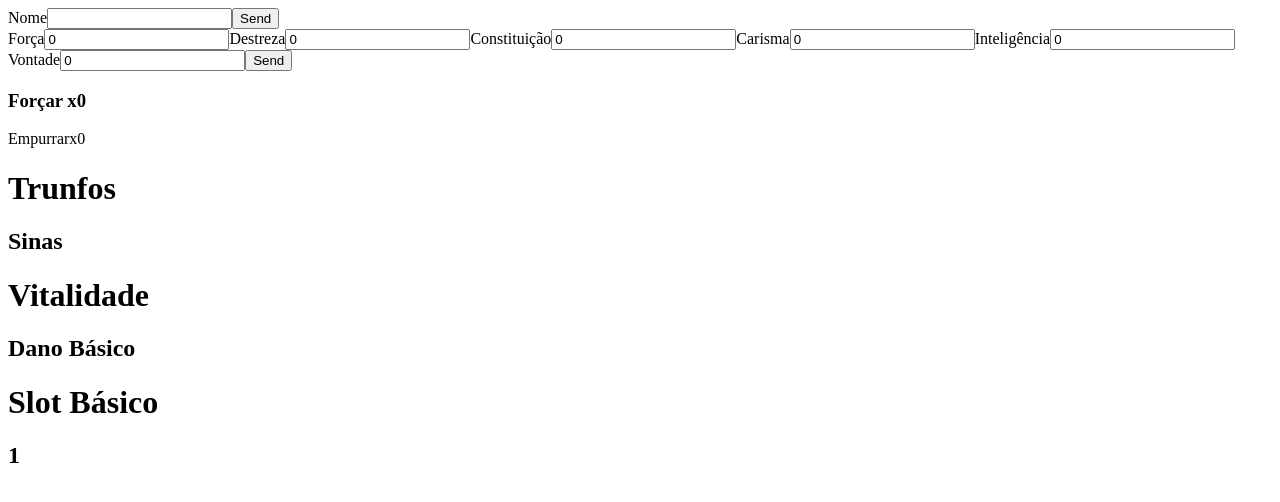
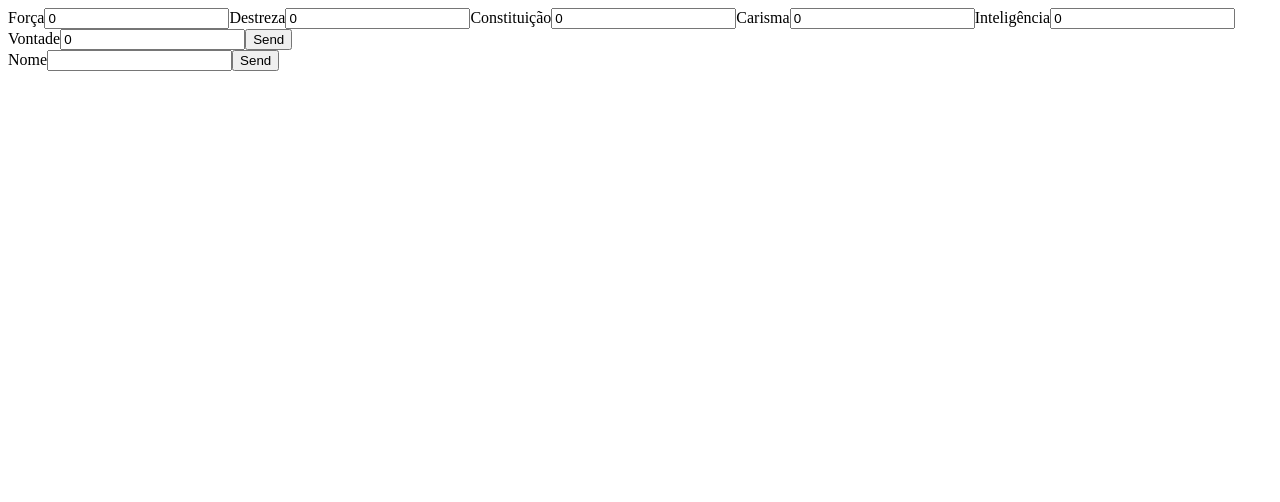
Before and after one commit to ArmandoFigueiredo/Projeto2-CharacterBuild, a React (Create React App) app: page /buildpage in a window 1280 px wide. Shown: the top 502 px of the page. Built offline with nearby package versions, Linux system fonts and the light colour scheme.

Commit message:
Limpo - Pronto para Consult

```diff
--- a/src/App.js
+++ b/src/App.js
@@ -1,7 +1,7 @@
 import {Routes, Route} from "react-router-dom"
 import {Home} from "./pages/Home"
 import {BuildPage} from "./pages/BuildPage"
-import{EnterBuild} from "./pages/EnterBuild"
+
 
 let identPerson="";
 
@@ -11,7 +11,7 @@ function App() {
     <Routes>
       <Route path="/" element={<Home/>} />
       <Route path="/buildpage" element={<BuildPage/>} />
-      <Route path="/enterbd" element={<EnterBuild/>} />
+
     </Routes>
 
     </>
--- a/src/components/FormDescritivo/index.js
+++ b/src/components/FormPericias/index.js
@@ -1,7 +1,7 @@
 import { useState } from "react";
 import axios from "axios";
 
-export function FormDescritivo() {
+export function FormPericias() {
 
     const [formDes, setForm] = useState ({
         desNome:"",
--- a/src/pages/BuildPage/index.js
+++ b/src/pages/BuildPage/index.js
@@ -1,32 +1,14 @@
 import { FormPrimario } from "../../components/FormPrimario"
-import { FormDescritivo } from "../../components/FormDescritivo"
+import { FormPericias} from "../../components/FormPericias"
 
 export function BuildPage() {
     return (<>
             <div className="dadosDescritivo">
-                <FormDescritivo />
+                <FormPrimario />
             </div>
             <div className="dadosPrimario">
-                <FormPrimario />
-            </div>
-            <div className="dadosPericias">
-                <h3>Forçar x0  </h3>
-                <p> Empurrarx0 </p>
-            </div>
-            <div className="dadosTrunfos">
-                <h1>Trunfos</h1>
-                <h2>Sinas</h2>
-            </div>
-            <div className="dadosSecundarios">
-                <h1>Vitalidade</h1>
-                <h2>Dano Básico</h2>
-            </div>
-            <div className="dadosInventario">
-                <h1>Slot Básico</h1>
-                <h2>1</h2>
+                <FormPericias />
             </div>
             </>
         )
-
-
 }
--- a/src/pages/EnterBuild/index.js
+++ /dev/null
@@ -1,43 +0,0 @@
-import axios from "axios"
-import { useSearchParams } from "react-router-dom";
-import { useState, useEffect } from "react";
-
-
-export function EnterBuild (){
-    let novoPersonagem={
-        desNome:"",
-        atrForca: "0",
-        atrDestreza:"0",
-        atrConst:"0",
-        atrCarisma:"0",
-        atrIntel:"0",
-        atrVontade:"0",
-        identificador:"josiasjoaoandremateussouza234"
-    }
-
-    const [formNP, setForm] = useState(novoPersonagem)
-
-    useEffect(()=>{
-        async function starter() {
-        try{
-            const starter = await axios.post("https://ironrest.herokuapp.com/chrbuilder", formNP);
-            console.log(starter.data.ops[0]._id)
-            //identPerson=starter.data.ops[0]._id
-        }catch (err){
-            console.log(err);
-        }
-        // try{
-        //     identperson = await axios.get("https://ironrest.herokuapp.com/chrbuilder", novoPersonagem);
-        //     console.log(starter)
-        // }catch (err){
-        //     console.log(err);
-        // }
-
-    }
-
-    starter();},[]);
-
-
-    return(<h1>Oi</h1>)
-
-}
```
Also changed, not shown: src/Basura/EnterBuild/index.js (added, +43 -0 lines), src/Basura/EnterBuild/styles.module.css (added), src/components/FormPericias/style.module.css (added).
